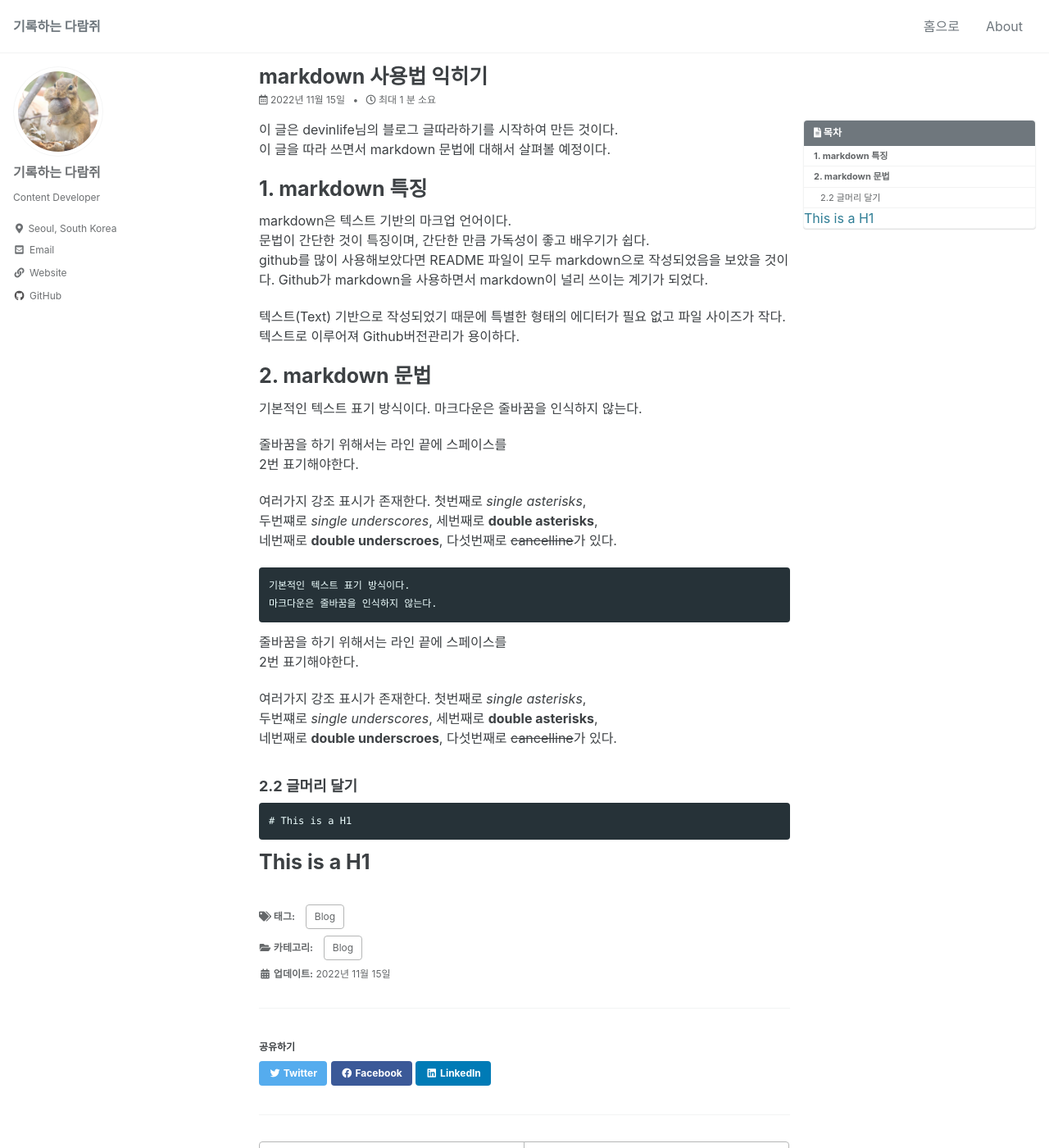
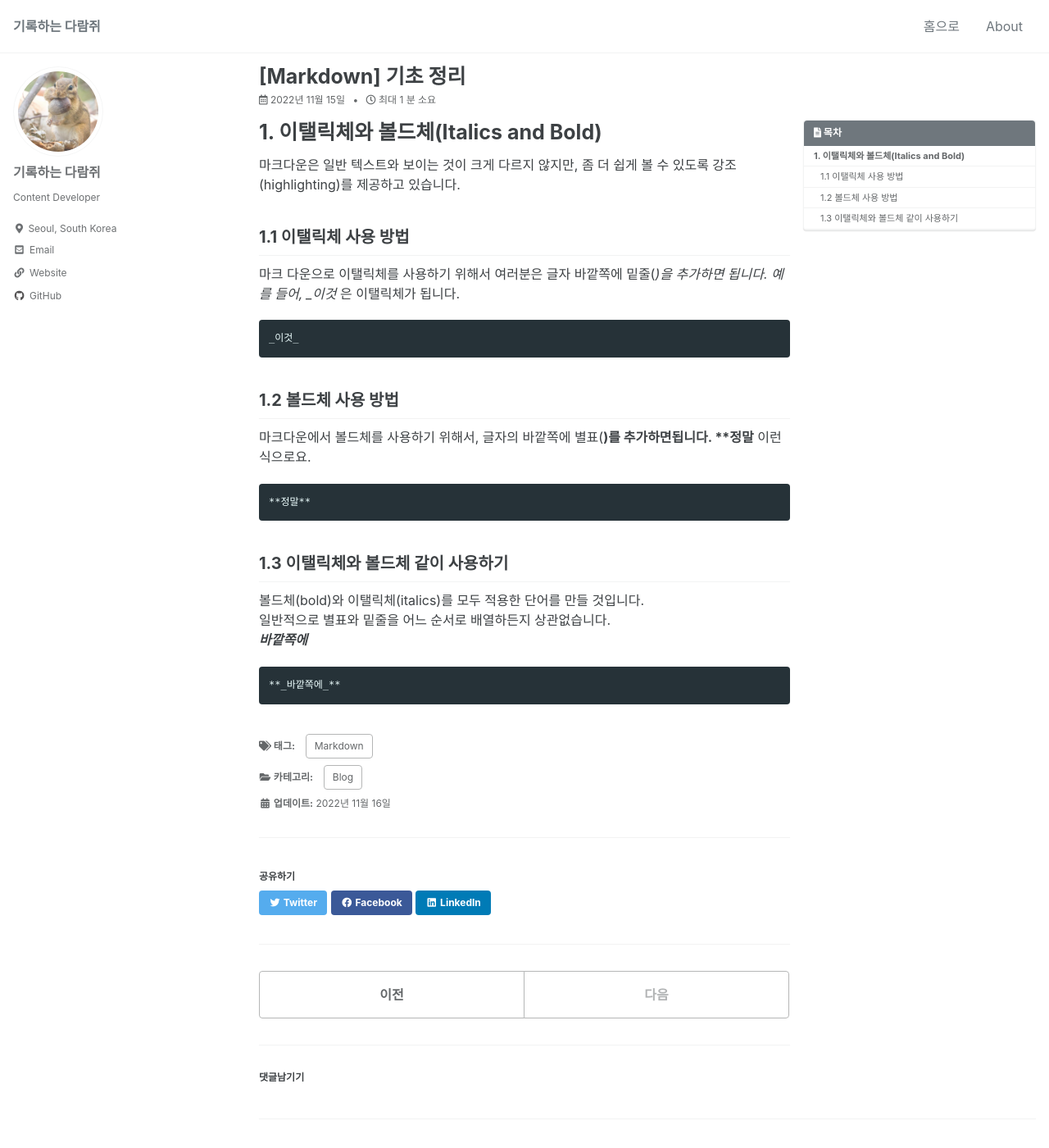
Before and after one commit to chewmunk/chewmunk.github.io, a Jekyll site: the page built from _posts/2022-11-15-learn-markdown.md, in a window 1280 px wide and 1400 px high. Shown: the whole window at 82% size. Built offline with Jekyll 4.4.1, drawn with Linux system fonts in a browser that asks for light colours; cached includes are drawn as plain includes; comment, search, counter and statistics services are not loaded.

Commit message:
add learn markdown

````diff
--- a/_posts/2022-11-15-learn-markdown.md
+++ b/_posts/2022-11-15-learn-markdown.md
@@ -1,57 +1,38 @@
 ---
-title: "markdown 사용법 익히기 "
-excerpt: "makrdown 사용법에 관한 포스트를 볼 수 있습니다."
+title: "[Markdown] 기초 정리"
+excerpt: "Markdown 기초 정리"
 
 categories:
     - Blog
 tags:
-    - Blog
-last_modified_at: 2022-11-15 23:56:08 +0900
+    - Markdown
+last_modified_at: 2022-11-16 19:21:00 +0900
 
 ---
 
-이 글은 devinlife님의 블로그 글따라하기를 시작하여 만든 것이다.
-이 글을 따라 쓰면서 markdown 문법에 대해서 살펴볼 예정이다.
+# 1. 이탤릭체와 볼드체(Italics and Bold)
 
-# 1. markdown 특징
-markdown은 텍스트 기반의 마크업 언어이다.
-문법이 간단한 것이 특징이며, 간단한 만큼 가독성이 좋고 배우기가 쉽다.
-github를 많이 사용해보았다면 README 파일이 모두 markdown으로 작성되었음을 보았을 것이다. Github가 markdown을 사용하면서 markdown이 널리 쓰이는 계기가 되었다.
+마크다운은 일반 텍스트와 보이는 것이 크게 다르지 않지만, 좀 더 쉽게 볼 수 있도록 강조(highlighting)를 제공하고 있습니다.
 
-텍스트(Text) 기반으로 작성되었기 때문에 특별한 형태의 에디터가 필요 없고 파일 사이즈가 작다. 텍스트로 이루어져 Github버전관리가 용이하다.
 
-# 2. markdown 문법
+## 1.1 이탤릭체 사용 방법
+마크 다운으로 이탤릭체를 사용하기 위해서 여러분은 글자 바깥쪽에 밑줄(_)을 추가하면 됩니다. 예를 들어, _이것_ 은 이탤릭체가 됩니다.
+```
+_이것_
+```
 
-기본적인 텍스트 표기 방식이다.
-마크다운은 줄바꿈을 인식하지 않는다.
+## 1.2 볼드체 사용 방법
+마크다운에서 볼드체를 사용하기 위해서, 글자의 바깥쪽에 별표(**)를 추가하면됩니다. **정말** 이런식으로요.
+```
+**정말**
+```
 
-줄바꿈을 하기 위해서는 라인 끝에 스페이스를
-2번 표기해야한다.
+## 1.3 이탤릭체와 볼드체 같이 사용하기
 
-여러가지 강조 표시가 존재한다. 첫번째로 *single asterisks*,
-두번쨰로 _single underscores_, 세번째로 **double asterisks**,
-네번째로 __double underscroes__, 다섯번째로 ~~cancelline~~가 있다.
+볼드체(bold)와 이탤릭체(italics)를 모두 적용한 단어를 만들 것입니다.
+일반적으로 별표와 밑줄을 어느 순서로 배열하든지 상관없습니다.
+**_바깥쪽에_**
 
 ```
-기본적인 텍스트 표기 방식이다.
-마크다운은 줄바꿈을 인식하지 않는다.
+**_바깥쪽에_**
 ```
-
-줄바꿈을 하기 위해서는 라인 끝에 스페이스를
-2번 표기해야한다.
-
-여러가지 강조 표시가 존재한다. 첫번째로 *single asterisks*,
-두번쨰로 _single underscores_, 세번째로 **double asterisks**,
-네번째로 __double underscroes__, 다섯번째로 ~~cancelline~~가 있다.
-
-
-
-
-### 2.2 글머리 달기
-
-
-```
-# This is a H1
-```
-
-# This is a H1
````
